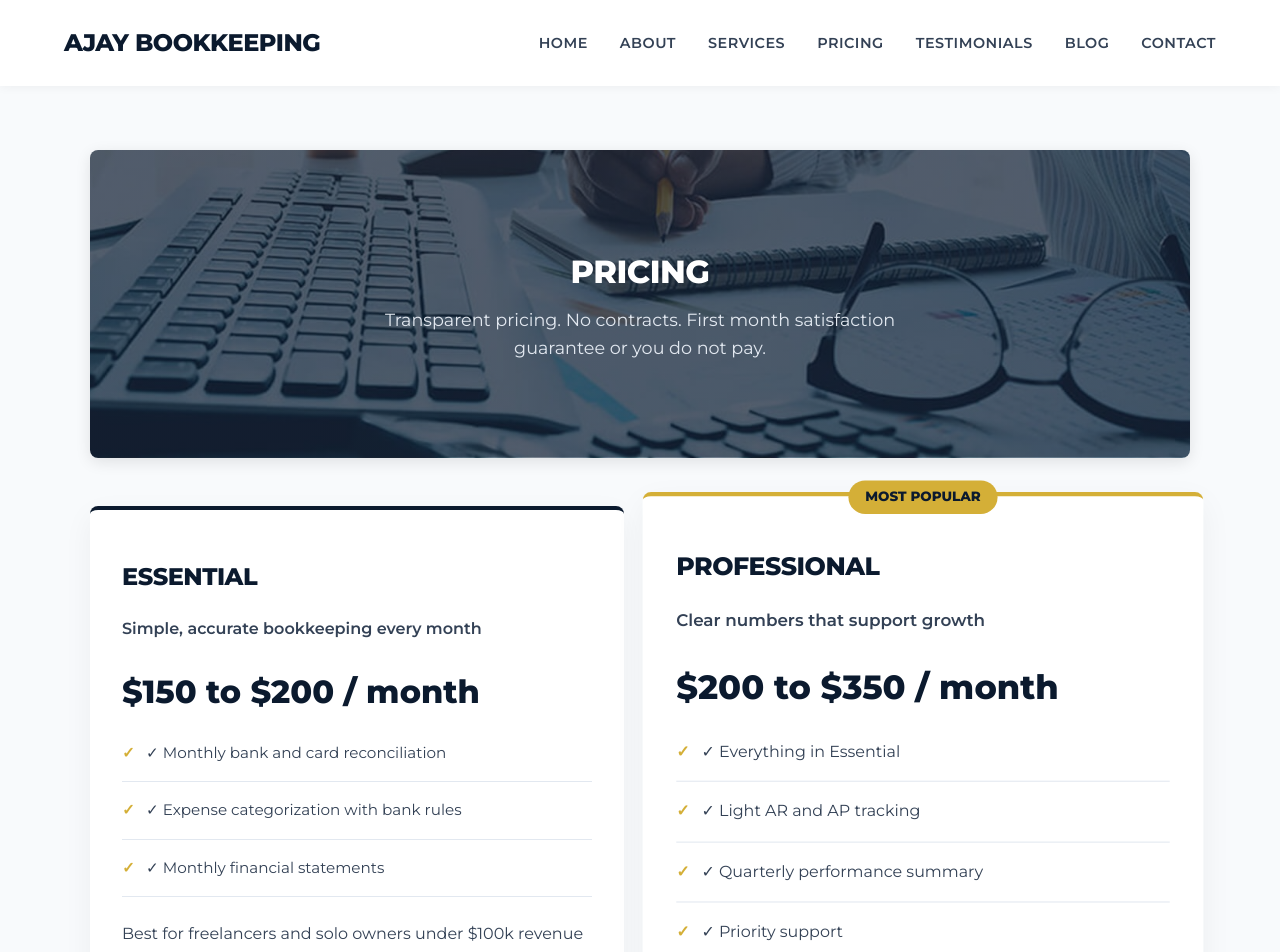
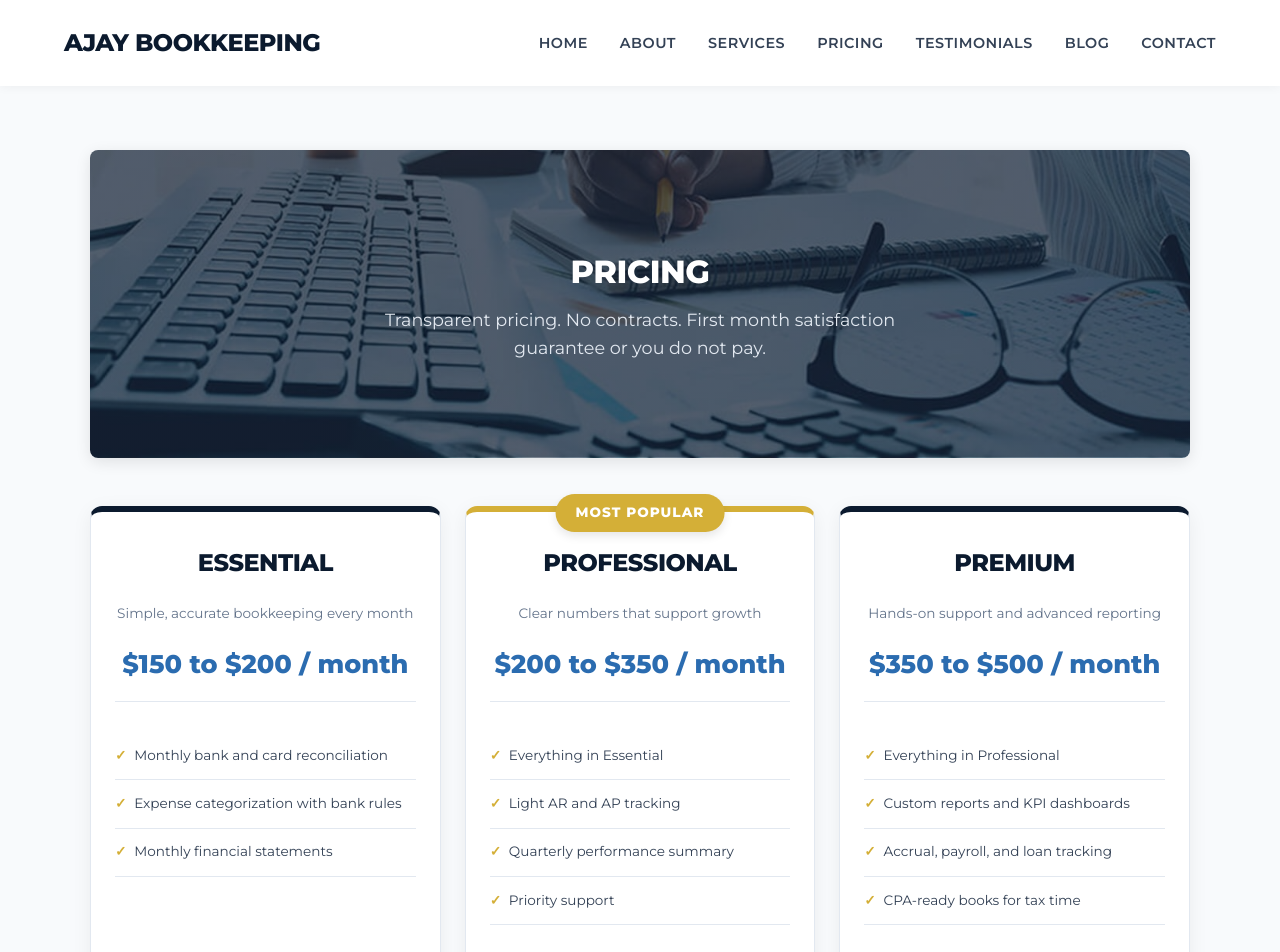
Before and after one commit to AKHAASH/ajayca-bookkeeping, a React (Vite) app: page /pricing in a window 1280 px wide. Shown: the top 952 px of the page. Built offline with nearby package versions, Linux system fonts and the light colour scheme.

Commit message:
smooth pricing style

```diff
--- a/src/index.css
+++ b/src/index.css
@@ -267,7 +267,7 @@ section > p {
 }
 
 /* Cards & Grids */
-.services-grid, .pricing-grid, .testimonial-grid {
+.services-grid, .testimonial-grid {
   display: flex;
   gap: 2rem;
   max-width: 1100px;
@@ -275,8 +275,7 @@ section > p {
   justify-content: center;
   flex-wrap: wrap;
 }
-
-.service-card, .pricing-card {
+.service-card {
   background: var(--white);
   padding: 3rem 2rem;
   border-radius: 8px;
@@ -288,48 +287,99 @@ section > p {
   will-change: transform, box-shadow;
 }
 
-.service-card:hover, .pricing-card:not(.popular):hover {
+.service-card:hover {
+  transform: translateY(-8px);
+  box-shadow: 0 15px 40px rgba(0,0,0,0.12);
+}
+.pricing-grid {
+  display: grid;
+  grid-template-columns: repeat(auto-fit, minmax(280px, 1fr));
+  gap: 1.5rem;
+  max-width: 1100px;
+  margin: 3rem auto 0;
+}
+
+.pricing-card {
+  background: var(--white);
+  padding: 2rem 1.5rem;
+  border-radius: 12px;
+  box-shadow: 0 4px 20px rgba(0,0,0,0.06);
+  flex: 1;
+  border: 1px solid #e2e8f0;
+  border-top: 6px solid var(--primary);
+  display: flex;
+  flex-direction: column;
+  transition: transform 0.3s ease, box-shadow 0.3s ease;
+}
+
+.pricing-card:hover {
   transform: translateY(-8px);
   box-shadow: 0 15px 40px rgba(0,0,0,0.12);
 }
 
+.pricing-card h2 {
+  font-size: 1.5rem;
+  color: var(--primary);
+  margin-bottom: 0.5rem;
+  text-align: center;
+}
+
 .pricing-card.popular {
-  border-top: 4px solid var(--gold);
+  border-top: 6px solid var(--gold);
   position: relative;
-  transform: scale(1.05);
+  box-shadow: 0 4px 20px rgba(0,0,0,0.06);
   z-index: 1;
-  transition: transform 0.3s cubic-bezier(0.4, 0, 0.2, 1), box-shadow 0.3s cubic-bezier(0.4, 0, 0.2, 1);
 }
 
 .pricing-card.popular:hover {
-  transform: scale(1.08) translateY(-8px);
-  box-shadow: 0 20px 45px rgba(0,0,0,0.15);
+  transform: translateY(-8px);
+  box-shadow: 0 15px 40px rgba(0,0,0,0.12);
 }
 
 .badge {
   position: absolute;
-  top: -15px;
+  top: -18px;
   left: 50%;
   transform: translateX(-50%);
   background: var(--gold);
-  color: var(--primary);
-  padding: 6px 16px;
-  border-radius: 20px;
-  font-size: 0.8rem;
+  color: #fff;
+  padding: 8px 20px;
+  border-radius: 30px;
+  font-size: 0.85rem;
   font-weight: 800;
   text-transform: uppercase;
+  letter-spacing: 1px;
+  box-shadow: 0 4px 10px rgba(0,0,0,0.1);
 }
 
 .price {
-  font-size: 2rem;
+  font-size: 1.6rem;
   font-weight: 800;
-  color: var(--primary);
-  margin: 1.5rem 0;
+  color: var(--accent);
+  margin: 0.5rem 0 1.2rem;
+  text-align: center;
+  padding-bottom: 1rem;
+  border-bottom: 1px solid #e2e8f0;
 }
 
 .subtitle {
+  font-size: 0.85rem;
+  font-weight: 500;
+  color: #64748b;
+  margin-bottom: 0.8rem;
+  line-height: 1.4;
+  text-align: center;
+}
+
+.best-for {
+  font-size: 0.85rem;
   font-weight: 600;
-  color: var(--text);
+  color: var(--primary);
+  background: #f1f5f9;
+  padding: 12px;
+  border-radius: 6px;
+  margin-top: auto;
+  text-align: center;
 }
 
 /* Lists */
@@ -340,12 +390,12 @@ ul {
 }
 
 ul li {
-  margin-bottom: 1rem;
+  margin-bottom: 0.8rem;
   border-bottom: 1px solid #e2e8f0;
-  padding-bottom: 1rem;
-  font-size: 0.95rem;
+  padding-bottom: 0.8rem;
+  font-size: 0.85rem;
   position: relative;
-  padding-left: 1.5rem;
+  padding-left: 1.2rem;
 }
 
 ul li::before {
--- a/src/pages/Pricing.jsx
+++ b/src/pages/Pricing.jsx
@@ -14,9 +14,9 @@ function Pricing() {
           <p className="subtitle">Simple, accurate bookkeeping every month</p>
           <div className="price">$150 to $200 / month</div>
           <ul>
-            <li>✓ Monthly bank and card reconciliation</li>
-            <li>✓ Expense categorization with bank rules</li>
-            <li>✓ Monthly financial statements</li>
+            <li>Monthly bank and card reconciliation</li>
+            <li>Expense categorization with bank rules</li>
+            <li>Monthly financial statements</li>
           </ul>
           <p className="best-for">Best for freelancers and solo owners under $100k revenue</p>
         </div>
@@ -27,10 +27,10 @@ function Pricing() {
           <p className="subtitle">Clear numbers that support growth</p>
           <div className="price">$200 to $350 / month</div>
           <ul>
-            <li>✓ Everything in Essential</li>
-            <li>✓ Light AR and AP tracking</li>
-            <li>✓ Quarterly performance summary</li>
-            <li>✓ Priority support</li>
+            <li>Everything in Essential</li>
+            <li>Light AR and AP tracking</li>
+            <li>Quarterly performance summary</li>
+            <li>Priority support</li>
           </ul>
           <p className="best-for">Best for growing businesses with multiple accounts</p>
         </div>
@@ -40,10 +40,10 @@ function Pricing() {
           <p className="subtitle">Hands-on support and advanced reporting</p>
           <div className="price">$350 to $500 / month</div>
           <ul>
-            <li>✓ Everything in Professional</li>
-            <li>✓ Custom reports and KPI dashboards</li>
-            <li>✓ Accrual, payroll, and loan tracking</li>
-            <li>✓ CPA-ready books for tax time</li>
+            <li>Everything in Professional</li>
+            <li>Custom reports and KPI dashboards</li>
+            <li>Accrual, payroll, and loan tracking</li>
+            <li>CPA-ready books for tax time</li>
           </ul>
           <p className="best-for">Best for established or multi-entity businesses</p>
         </div>
```
